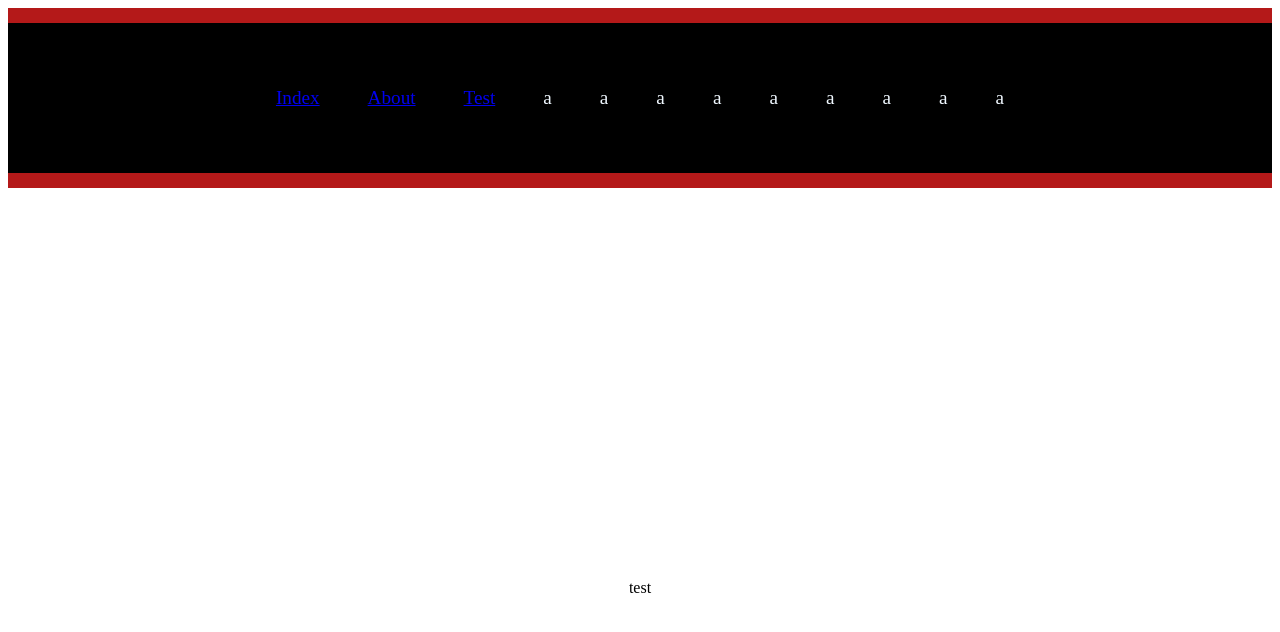
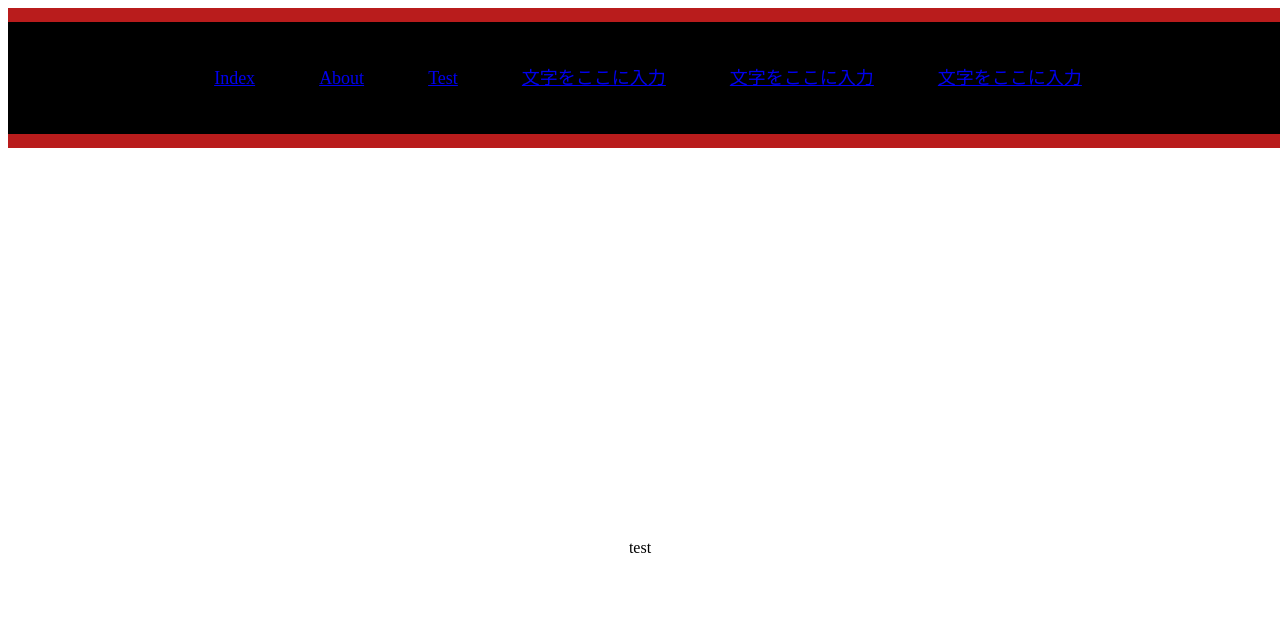
Before and after one commit to squall7844/homepage, a Next.js app: page /test in a window 1280 px wide. Shown: the top 632 px of the page. Built offline with nearby package versions, Linux system fonts and the light colour scheme.

Commit message:
💄 ヘッダーデザイン変更

```diff
--- a/src/components/Header/Header.module.css
+++ b/src/components/Header/Header.module.css
@@ -1,26 +1,20 @@
+.header {
+  @apply sticky top-0 z-50 w-screen;
+}
 
 .outer {
-  height: 15px;
-  background-color: rgba(180, 25, 25, 10);
+  @apply h-3.5 bg-red-700;
 }
 
 .inner {
-  height: 150px;
-  color: aliceblue;
-  display: flex;
-  justify-content: center;
-  align-items: center;
-  background-color: black;
+  @apply flex h-28 items-center justify-center bg-black text-white;
 }
 
-.anchor {
-  display: inline-block;
-  padding: 8px 24px;
-  font-size: 1.2rem;
+.text {
+  /* カーソルホバー字の色を変える */
+  @apply px-8 py-4  text-lg;
 }
 
-.anchor:hover,
-.anchor:focus,
-.anchor:active {
-  color: #0070f3;
+.text:hover {
+  @apply hover:text-blue-600;
 }
--- a/src/components/Header/index.jsx
+++ b/src/components/Header/index.jsx
@@ -1,29 +1,31 @@
 import Link from "next/link";
-import classes from "src/components/Header//Header.module.css";
+import classes from "src/components/Header/Header.module.css";
 
 export function Header() {
   return (
-    <header className="sticky top-0 z-50 w-screen">
+    <header className={classes.header}>
       <div className={classes.outer}></div>
       <div className={classes.inner}>
-        <Link className={classes.anchor} href="/">
+        <nav>
+          <Link className={classes.text} href="/">
             Index
           </Link>
-        <Link className={classes.anchor} href="/about">
+          <Link className={classes.text} href="/about">
             About
           </Link>
-        <Link className={classes.anchor} href="/test">
+          <Link className={classes.text} href="/test">
             Test
           </Link>
-        <div className={classes.anchor}>a</div>
-        <div className={classes.anchor}>a</div>
-        <div className={classes.anchor}>a</div>
-        <div className={classes.anchor}>a</div>
-        <div className={classes.anchor}>a</div>
-        <div className={classes.anchor}>a</div>
-        <div className={classes.anchor}>a</div>
-        <div className={classes.anchor}>a</div>
-        <div className={classes.anchor}>a</div>
+          <Link className={classes.text} href="/">
+            文字をここに入力
+          </Link>
+          <Link className={classes.text} href="/">
+            文字をここに入力
+          </Link>
+          <Link className={classes.text} href="/">
+            文字をここに入力
+          </Link>
+        </nav>
       </div>
       <div className={classes.outer}></div>
     </header>
```
Lines whose indentation alone changed are shown as unchanged.
